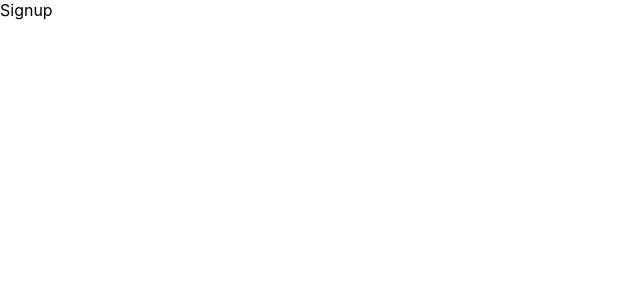
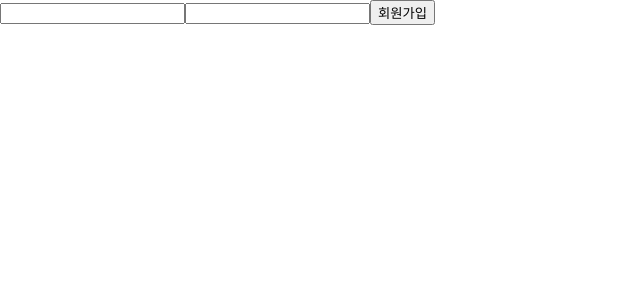
Before and after one commit to Petcarplan/wanted-pre-onboarding-frontend, a React (Create React App) app: page /signup in a window 1280 px wide. Shown: the top 300 px of the page, without its empty margins (0-640 px from the left). Built offline with nearby package versions, Linux system fonts and the light colour scheme.

Commit message:
로그인, 회원가입 틀 1차 구현

```diff
--- a/package.json
+++ b/package.json
@@ -6,6 +6,7 @@
     "@testing-library/jest-dom": "^5.16.5",
     "@testing-library/react": "^13.4.0",
     "@testing-library/user-event": "^13.5.0",
+    "axios": "^1.4.0",
     "react": "^18.2.0",
     "react-dom": "^18.2.0",
     "react-router-dom": "^6.13.0",
--- a/src/pages/Signin.js
+++ b/src/pages/Signin.js
@@ -1,3 +1,62 @@
-export default function Signin(){
-return <>Signin</>
+import { useState } from 'react';
+import axios from 'axios';
+import { useNavigate } from 'react-router-dom';
+
+export default function Signin() {
+  const [user, setUser] = useState();
+  const [pw, setPw] = useState();
+  const [signedin, setSignedin] = useState(false);
+
+  const apiAddress = `https://www.pre-onboarding-selection-task.shop/auth/signin`;
+  const navigate = useNavigate();
+
+  const successLogin = () => {
+    navigate('/todo');
+  };
+
+  const callApi = () => {
+    axios
+      .post(
+        apiAddress,
+        {
+          email: user,
+          password: pw,
+        },
+        {
+          headers: {
+            'Content-Type': 'application/json',
+          },
+        }
+      )
+      .then(res => {
+        localStorage.setItem('token', res.access_token);
+        setSignedin(true);
+      })
+      .catch(err => {
+        console.log(err);
+        alert('로그인 실패');
+      });
+  };
+
+  return signedin ? (
+    successLogin()
+  ) : (
+    <>
+      <input
+        data-testid="email-input"
+        onChange={e => {
+          setUser(e.target.value);
+        }}
+      />
+      <input
+        data-testid="password-input"
+        onChange={e => {
+          setPw(e.target.value);
+        }}
+      />
+      <button data-testid="signin-button" onClick={callApi}>
+        로그인
+      </button>
+    </>
+  );
 }
--- a/src/pages/Signup.js
+++ b/src/pages/Signup.js
@@ -1,3 +1,58 @@
-export default function Signup(){
-    return <>Signup</>
-    }
+import { useState } from 'react';
+import axios from 'axios';
+import { useNavigate } from 'react-router-dom';
+
+export default function Signup() {
+  const [user, setUser] = useState();
+  const [pw, setPw] = useState();
+  const [signedup, setSignedup] = useState(false);
+
+  const apiAddress = `https://www.pre-onboarding-selection-task.shop/auth/signup`;
+  const navigate = useNavigate();
+
+  const successSignup = () => {
+    navigate('/signin');
+  };
+
+  const callApi = () => {
+    axios
+      .post(
+        apiAddress,
+        {
+          email: user,
+          password: pw,
+        },
+        {
+          headers: {
+            'Content-Type': 'application/json',
+          },
+        }
+      )
+      .then(res => {
+        console.log(res);
+        setSignedup(true);
+      })
+      .catch(err => {
+        console.log(err);
+        alert('회원가입 실패');
+      });
+  };
+
+  return signedup ? (
+    successSignup()
+  ) : (
+    <>
+      <input
+        data-testid="email-input"
+        onChange={e => setUser(e.target.value)}
+      />
+      <input
+        data-testid="password-input"
+        onChange={e => setPw(e.target.value)}
+      />
+      <button data-testid="signup-button" onClick={callApi}>
+        회원가입
+      </button>
+    </>
+  );
+}
--- a/src/pages/Todo.js
+++ b/src/pages/Todo.js
@@ -1,3 +1,17 @@
 export default function Todo(){
-    return <>Todo</>
+    return (
+    <>
+     <li>
+      <label>
+       <input type="checkbox" />
+       <span>TODO 1</span>
+      </label>
+     </li>
+     <li>
+      <label>
+       <input type="checkbox" />
+       <span>TODO 2</span>
+      </label>
+     </li>
+    </>)
     }
```
Also changed, not shown: 2 other files (tests, documents, lock files or other folders).
